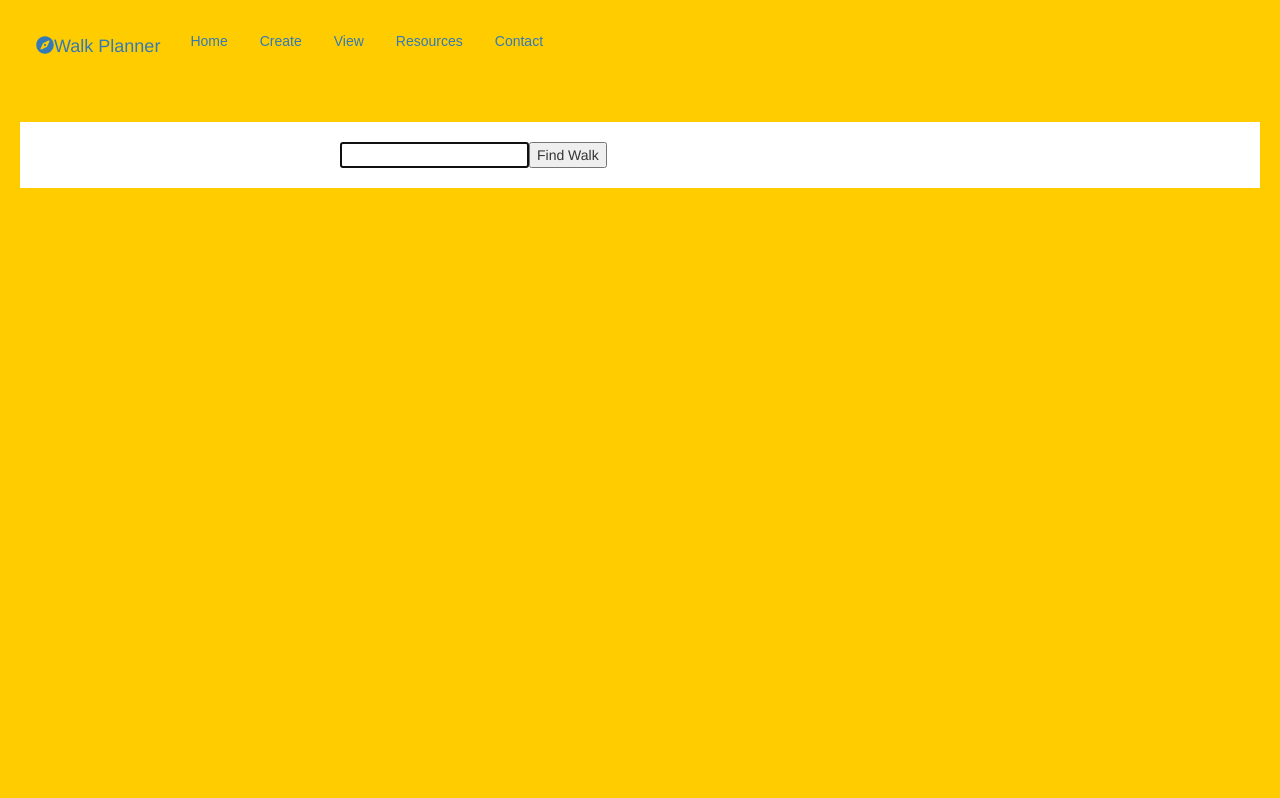
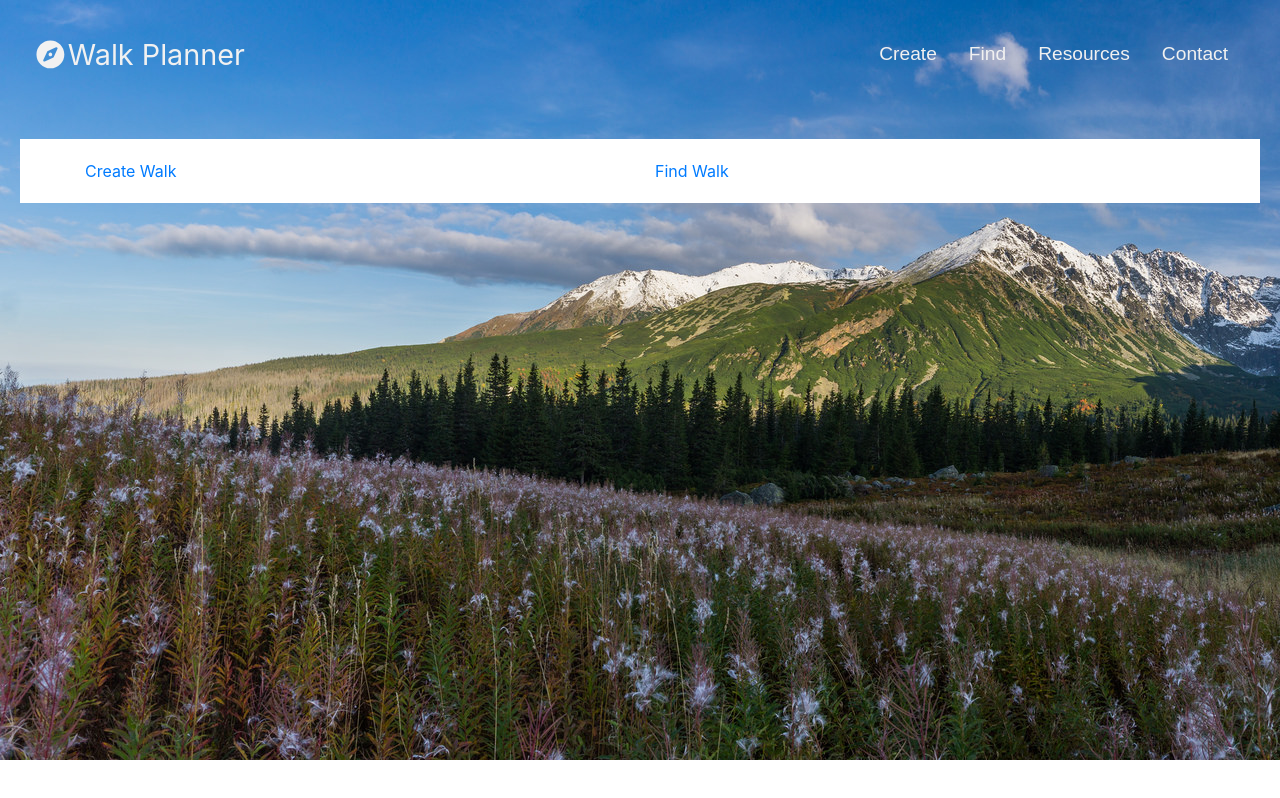
Before and after one commit to LiliyaStefanova/rambleOn, a React (Create React App) app: page /#/ in a window 1280 px wide. Built offline with nearby package versions, Linux system fonts and the light colour scheme.

Commit message:
more styling

```diff
--- a/package.json
+++ b/package.json
@@ -6,7 +6,7 @@
     "@fortawesome/fontawesome-svg-core": "^1.2.8",
     "@fortawesome/free-solid-svg-icons": "^5.5.0",
     "@fortawesome/react-fontawesome": "^0.1.3",
-    "bootstrap": "^3.3.7",
+    "bootstrap": "^4.1.3",
     "prop-types": "^15.6.2",
     "react": "^16.5.2",
     "react-dom": "^16.5.2",
--- a/src/App.css
+++ b/src/App.css
@@ -4,9 +4,9 @@
 }
 
 body {
-  background-color: #FFCC00;
-  padding:20px;
-  margin:0;
+    background-size: auto;
+    background: url("images/background_main.jpg") no-repeat;
+    margin: 0;
 }
 
 h1, h2, p, ul, li {
@@ -14,34 +14,34 @@ h1, h2, p, ul, li {
 }
 
 ul.header li {
-  display:inline;
-  list-style-type:none;
-  margin:0;
+    display: inline;
+    list-style-type: none;
+    margin: 0;
 }
 
 ul.header {
     background-color: #111111;
-  padding:0;
+    padding: 0;
 }
 
 ul.header li a {
     color: #FFF;
-  font-weight:bold;
-  text-decoration:none;
-  padding:20px;
-  display:inline-block;
+    font-weight: bold;
+    text-decoration: none;
+    padding: 20px;
+    display: inline-block;
 }
 
 .content {
     background-color: #FFF;
-  padding:20px;
+    padding: 20px;
 }
 
-.content h2{
-  padding:0;
-  margin:0;
+.content h2 {
+    padding: 0;
+    margin: 0;
 }
 
-.content li{
-  margin-bottom:10px;
+.content li {
+    margin-bottom: 10px;
 }
--- a/src/views/Home.js
+++ b/src/views/Home.js
@@ -1,6 +1,7 @@
 import React, {Component} from 'react';
-import WalkDetails from './WalkDetails.js';
 import '../App.css';
+import {Link} from 'react-router-dom';
+import {Container, Row, Col, Button} from 'reactstrap';
 
 
 class Home extends Component {
@@ -9,81 +10,52 @@ class Home extends Component {
         super(props);
 
         this.state = {
-            term:'',
-            searchResults:null,
-            selectedWalk:null,
             error: null,
-            isLoading: false,
         };
 
-        this.onSearchChange = this.onSearchChange.bind(this);
-        this.onSearchSubmit = this.onSearchSubmit.bind(this);
-        this.onClick = this.onClick.bind(this);
 
     }
 
-    onClick(){
+    createWalkClick() {
         console.log('Create Walk Modal');
     }
 
-
-    onSearchChange(event){
-        this.setState({term:event.target.value});
-    }
-
-    onSearchSubmit(event){
-        const {term} = this.state;
-        const cachedWalks =localStorage.getItem(term);
-        this.setState({searchResults:cachedWalks});
-        event.preventDefault();
+    findWalkClick() {
+        console.log('Find walks');
     }
 
     render() {
-        const {term,searchResults, selectedWalk, error, isLoading} = this.state;
+        const {error} = this.state;
         if (error) {
             return <p>Something went wrong</p>
         }
         return (
-            <div className="main">
-                <Search
-                    value={term}
-                    onChange = {this.onSearchChange}
-                    onSubmit={this.onSearchSubmit}>
-                    Find Walk</Search>
-                <SearchResults searchResults={searchResults}/>
-            </div>
+            <Container>
+                <Row>
+                    <Col>
+                        <span>
+                            <Link to='walk/create'>Create Walk</Link>
+                        </span>
+                    </Col>
+                    <Col>
+                        <span>
+                            <Link to='/walks/all'>Find Walk</Link>
+                        </span>
+
+                    </Col>
+                </Row>
+            </Container>
         );
     }
 }
 
-class Search extends  Component{
-
-    render() {
-        const {value, onChange,onSubmit, children} = this.props;
-        return (
-            <form onSubmit={onSubmit}>
-                <input type='text' value={value} onChange={onChange}
-                       ref={(node) => {this.input = node}
-                       }/>
-                <button type='submit'>{children}</button>
-            </form>
-        )
-    }
-
-    componentDidMount(){
-        if(this.input){
-            this.input.focus();
-        }
-    }
-}
-
-const SearchResults = ({searchResults}) =>
-{
-
-    return null;
-};
-
-
+// const Button = ({className = '', onClick, children}) => {
+//     return (
+//         <button className={className} onClick={onClick}>
+//             {children}
+//         </button>
+//     )
+// };
 
 
 export default Home;
--- a/src/views/WalkCreator.js
+++ b/src/views/WalkCreator.js
@@ -4,7 +4,7 @@ import '../App.css';
 const CreateWalk = () =>
     <div>
         <span>Create Walk</span>
-        <Button onClick={this.onClick}>Create Walk</Button>
+        <Button>Create Walk</Button>
     </div>
 
 
--- a/src/views/WalkList.js
+++ b/src/views/WalkList.js
@@ -1,4 +1,69 @@
 import React, {Component} from 'react';
+
+class Search extends  Component {
+
+    constructor(props) {
+        super(props);
+
+        this.state = {
+            term:'',
+            searchResults:null,
+            selectedWalk:null,
+            error: null,
+            isLoading: false,
+        };
+
+        this.onSearchChange = this.onSearchChange.bind(this);
+        this.onSearchSubmit = this.onSearchSubmit.bind(this);
+
+    }
+
+    onSearchChange(event){
+        this.setState({term:event.target.value});
+    }
+
+    onSearchSubmit(event){
+        const {term} = this.state;
+        const cachedWalks =localStorage.getItem(term);
+        this.setState({searchResults:cachedWalks});
+        event.preventDefault();
+    }
+
+    render() {
+        const {value, onChange, onSubmit, children} = this.props;
+        return (
+            <form onSubmit={onSubmit}>
+                <input type='text' value={value} onChange={onChange}
+                       ref={(node) => {
+                           this.input = node
+                       }
+                       }/>
+                <button type='submit'>{children}</button>
+
+                <Search
+                    value={this.state.term}
+                    onChange = {this.onSearchChange}
+                    onSubmit={this.onSearchSubmit}>
+                    Find Walk</Search>
+                <SearchResults searchResults={this.state.searchResults}/>
+                {/*<WalkDetails walk={selectedWalk}/>*/}
+            </form>
+        )
+    }
+
+    componentDidMount() {
+        if (this.input) {
+            this.input.focus();
+        }
+    }
+
+}
+
+const SearchResults = ({searchResults}) =>
+{
+
+    return null;
+};
 
 const WalkList = () =>
     <div>
@@ -6,4 +71,4 @@ const WalkList = () =>
     </div>;
 
 
-export default WalkList;
+export default Search;
--- a/src/views/header/Header.js
+++ b/src/views/header/Header.js
@@ -1,6 +1,6 @@
 import React, {Component} from 'react';
 import './index.css';
-import {Navbar, Nav, NavbarBrand, NavLink, NavItem, Collapse} from 'reactstrap';
+import {Navbar, Nav, NavbarBrand, NavLink, NavItem} from 'reactstrap';
 import {Link} from 'react-router-dom';
 import PropTypes from 'prop-types';
 import {library} from '@fortawesome/fontawesome-svg-core';
@@ -9,37 +9,47 @@ import {faCompass} from '@fortawesome/free-solid-svg-icons';
 
 library.add(faCompass);
 
+const styles = {
+    links: {color: '#f1f1f1', fontSize:'1.2em'},
+    navBrand: {color: '#f1f1f1', fontSize:'1.8em'},
+    icon: {color: '#f1f1f1', size:'1em', marginRight:'3px'}
+};
+
+
 export default class Header extends Component {
 
     constructor(props) {
         super(props);
-
-
     };
 
 render()
     {
     return (
-        <Navbar expand="md" light color="light">
-            <NavbarBrand className="mr-auto">
-                <FontAwesomeIcon icon="compass"/>
-                <Link to='/'>Walk Planner</Link>
+        <Navbar expand="md">
+            <NavbarBrand className="mr-auto" style={styles.navBrand}>
+                <FontAwesomeIcon icon="compass" style={styles.icon}/>
+                <Link to='/' style={{'color':'#f1f1f1'}}>Walk Planner</Link>
             </NavbarBrand>
-            <Nav pills>
+            <Nav pills fill horizontal="right">
                 <NavItem>
-                    <NavLink><Link to='/'>Home</Link></NavLink>
+                    <NavLink>
+                            <Link style={styles.links} to='walk/create'>Create</Link>
+                    </NavLink>
                 </NavItem>
                 <NavItem>
-                    <NavLink><Link to='walk/create'>Create</Link></NavLink>
+                    <NavLink>
+                            <Link to='/walks/all' style={styles.links}>Find</Link>
+                    </NavLink>
                 </NavItem>
                 <NavItem>
-                    <NavLink><Link to='/walks/all'>View</Link></NavLink>
+                    <NavLink>
+                            <Link to='/resources' style={styles.links}>Resources</Link>
+                    </NavLink>
                 </NavItem>
                 <NavItem>
-                    <NavLink><Link to='/resources'>Resources</Link></NavLink>
-                </NavItem>
-                <NavItem>
-                    <NavLink><Link to='/contact'>Contact</Link></NavLink>
+                    <NavLink>
+                            <Link to='/contact' style={styles.links}>Contact</Link>
+                    </NavLink>
                 </NavItem>
             </Nav>
 
@@ -63,3 +73,15 @@ NavbarBrand.propTypes = {
     tag: PropTypes.oneOfType([PropTypes.func, PropTypes.string])
     // pass in custom element to use
 };
+
+Nav.propTypes = {
+    tabs: PropTypes.bool,
+    pills: PropTypes.bool,
+    card: PropTypes.bool,
+    justified: PropTypes.bool,
+    fill: PropTypes.bool,
+    vertical: PropTypes.oneOfType([PropTypes.bool, PropTypes.string]),
+    horizontal: PropTypes.string,
+    navbar: PropTypes.bool,
+    tag: PropTypes.oneOfType([PropTypes.func, PropTypes.string])
+};
```
Also changed, not shown: src/images/background_main.jpg (added). Lines whose indentation alone changed are shown as unchanged.
